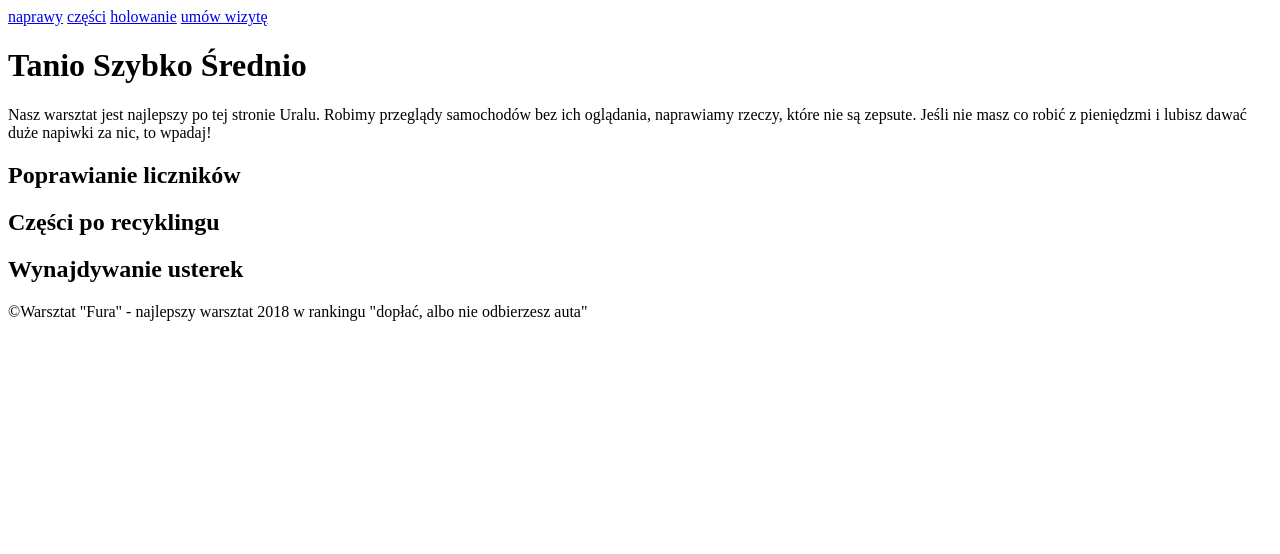
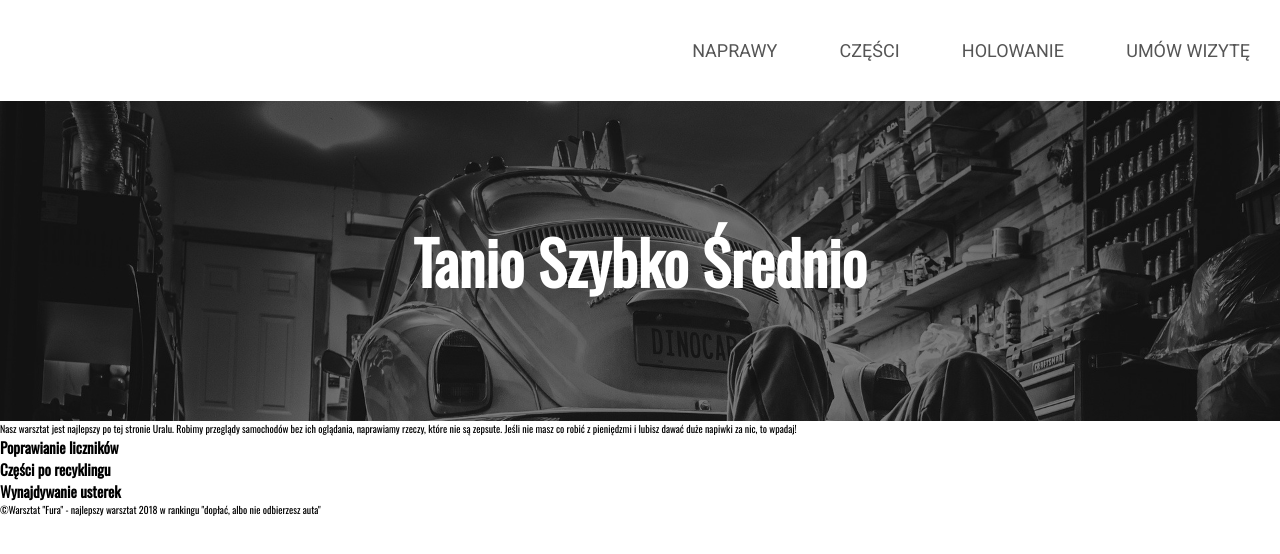
Before and after one commit to RomPop76/P01D08N67, a plain HTML site: page index.html in a window 1280 px wide. Drawn offline with nearby package versions, Linux system fonts and the light colour scheme.

Commit message:
Commit 3

```diff
--- /dev/null
+++ b/ProjektStrony/ProjektStrony/strona1/style.css
@@ -0,0 +1,122 @@
+/*
+font-family: 'Roboto Condensed', sans-serif;
+font-family: 'Oswald', sans-serif;
+*/
+
+* {
+  margin: 0;
+  padding: 0;
+  /*  box-sizing: border-box;*/
+}
+
+html {
+  font-size: 10px;
+  font-family: 'Oswald', sans-serif;
+}
+
+/* Nawigacja*/
+
+nav {
+  max-width: 1440px;
+  margin: 30px auto;
+  text-align: right;
+}
+
+nav a {
+  display: inline-block;
+  font-size: 1.8rem;
+  font-family: 'Roboto Condensed', sans-serif;
+  text-transform: uppercase;
+  text-decoration: none;
+  color: #555;
+  padding: 10px;
+  margin: 0 20px;
+}
+
+nav a.reservation {
+  padding: 10px 30px;
+  border: 2px solid #555;
+  margin-right: 50px;
+  margin-left: 80px;
+  font-size: 2.2rem;
+  letter-spacing: 1px;
+  transition: .2s;
+}
+
+nav a:hover {
+  border-bottom: 2px solid #555;
+  color: black;
+}
+
+nav a.reservation:hover {
+  background-color: royalblue;
+  color: #eee;
+  border-color: royalblue;
+}
+
+/*Header */
+
+header {
+  height: 40vh;
+  background-image: url('auto2.jpg');
+  background-size: cover;
+}
+
+header h1 {
+  font-size: 6rem;
+  color: white;
+  text-align: center;
+  line-height: 40vh;
+  background-color: rgba(0, 0, 0, 0.5);
+}
+
+/* Main */
+
+main {
+  max-width: 1440px;
+  margin: 5vh auto;
+  font-size: 0;
+}
+
+main p.description {
+  font-size: 2.2rem;
+  text-align: center;
+  margin: 0 30px 50px 30px;
+  line-height: 180%;
+}
+
+
+main div.feature {
+  display: inline-block;
+  width: 33.33%;
+}
+
+main div.image {
+  height: 200px;
+  background-color: royalblue;
+  margin: 20px 30px;
+}
+
+main div.image:hover {
+  background-color: aqua;
+}
+
+main h2 {
+  font-size: 2rem;
+  text-align: center;
+  color: #222;
+
+}
+
+/* Stopka*/
+
+footer {
+  background-color: #000;
+}
+
+footer p {
+  color: white;
+  text-align: center;
+  padding: 2rem 0;
+  font-size: 2rem;
+}
--- a/index.html
+++ b/index.html
@@ -5,6 +5,9 @@
     <meta http-equiv="X-UA-Compatible" content="IE=edge">
     <meta name="viewport" content="width=device-width, initial-scale=1.0">
     <title>Warsztat</title>
+    <link rel="preconnect" href="https://fonts.googleapis.com">
+    <link rel="preconnect" href="https://fonts.gstatic.com" crossorigin>
+    <link href="https://fonts.googleapis.com/css2?family=Oswald&family=Roboto&display=swap" rel="stylesheet">
     <link rel="stylesheet" href="style.css">
 </head>
 <body>
@@ -12,7 +15,7 @@
         <a href="#">naprawy</a>
         <a href="#">części</a>
         <a href="#">holowanie</a>
-        <a href="#">umów wizytę</a>
+        <a href="#" class="reservation">umów wizytę</a>
     </nav>
     <header>
         <h1>Tanio Szybko Średnio</h1>
--- a/style.css
+++ b/style.css
@@ -0,0 +1,52 @@
+/*
+font-family: 'Oswald', sans-serif;
+font-family: 'Roboto', sans-serif;
+*/
+
+* {
+    margin: 0;
+    padding: 0;
+}
+
+html {
+    font-size: 10px;
+    font-family: 'Oswald', sans-serif;
+}
+
+/* Nawigacja */
+
+nav {
+    margin: 30px 0;
+    text-align: right;
+}
+
+nav a {
+    display: inline-block;
+    font-size: 1.8rem;
+    font-family: 'Roboto', sans-serif;
+    text-transform: uppercase;
+    text-decoration: none;
+    color: #555;
+    padding: 10px;
+    margin: 0 20px;
+}
+
+nav a:hover {
+    border-bottom: 2px solid #555;
+}
+
+/* Header */
+
+header {
+    height: 40vh;
+    background-image: url('auto2.jpg');
+    background-size: cover;
+}
+
+header h1 {
+    font-size: 6rem;
+    color: white;
+    text-align: center;
+    line-height: 40vh;
+    background-color: rgba(0, 0, 0, 0.5);
+}
```
Also changed, not shown: ProjektStrony/ProjektStrony/strona1/index.html (added, +45 -0 lines), ProjektStrony/ProjektStrony/strona1/auto2.jpg (added), auto2.jpg (renamed from man-g802ce814c_1920.jpg).
